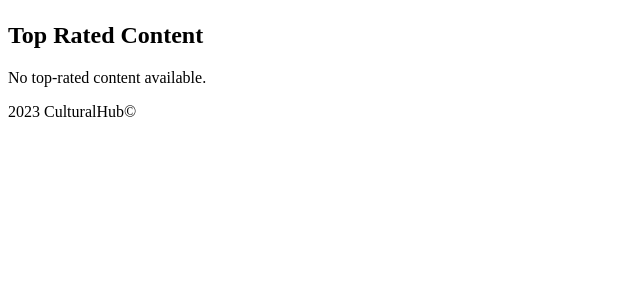
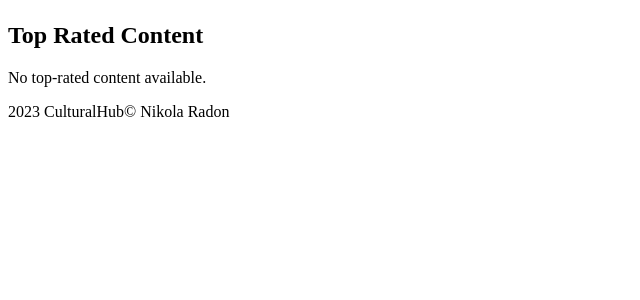
Before and after one commit to nikolaradon/CulturalHub_project, a Django app: page /main/ in a window 1280 px wide. Shown: the part 458-758 px from the top of the page, without its empty margins (0-640 px from the left). Run offline with Django 4.2, Linux system fonts and the light colour scheme; data that the repository does not hold is empty.

Commit message:
modified base.html

```diff
--- a/CulturalHub/culturalhub_app/templates/base.html
+++ b/CulturalHub/culturalhub_app/templates/base.html
@@ -39,7 +39,7 @@
     {% endblock %}
 
     <footer>
-        <p>2023 CulturalHub&copy; </p>
+        <p>2023 CulturalHub&copy; Nikola Radon</p>
     </footer>
 </body>
 </html>
```
